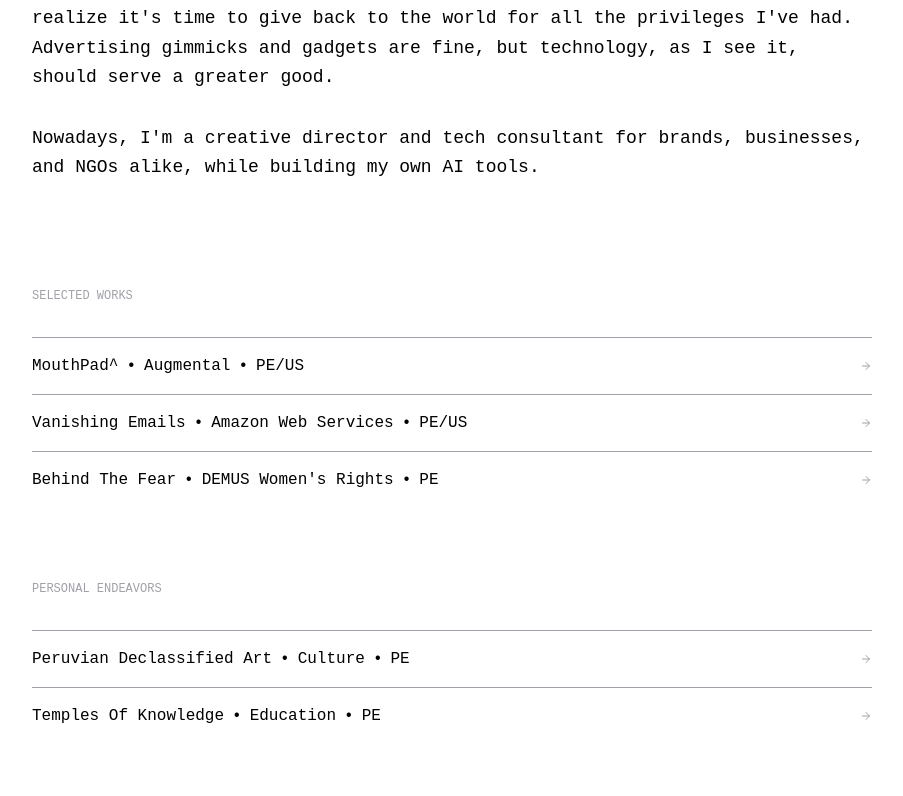
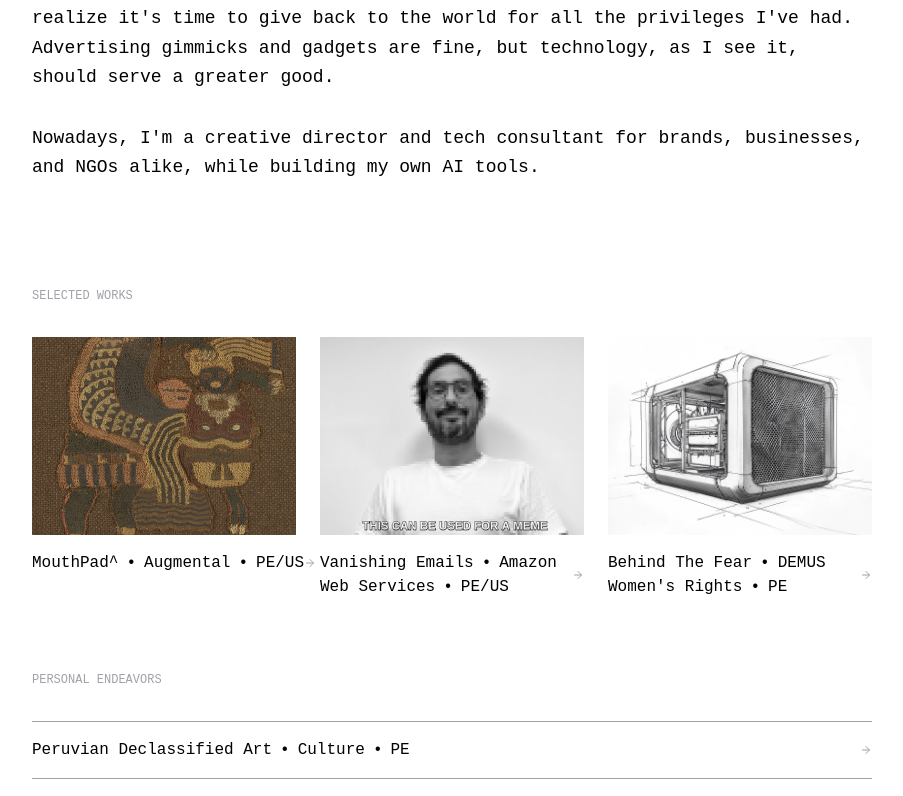
Before and after one commit to miguelcastroe/miguelcastrocreativetech, a React (Vite) app: page / in a window 1280 px wide. Shown: the part 558-1354 px from the top of the page, without its empty margins (188-1091 px from the left). Built offline with nearby package versions, Linux system fonts and the light colour scheme; a web font is replaced by a local one.

Commit message:
Add selected works gallery
Implement a gallery to display selected works in the application.
[skip gpt_engineer]

```diff
--- a/src/components/WorksSection.tsx
+++ b/src/components/WorksSection.tsx
@@ -5,9 +5,18 @@ const WorksSection = () => {
   return (
     <section className="mb-18 animate-fade-in">
       <h2 className="text-xs uppercase mb-8 text-[#a1a1aa]">Selected Works</h2>
-      <div className="flex flex-col">
-        <Link to="/mouthpad" className="py-4 border-t border-[#a1a1aa] [border-top-width:0.5px] flex justify-between items-center group">
-          <div className="group-hover:text-[#ff4f00] transition-colors text-base md:text-base sm:text-sm xs:text-xs">
+      <div className="grid grid-cols-1 md:grid-cols-2 lg:grid-cols-3 gap-6">
+        <Link to="/mouthpad" className="group">
+          <div className="relative aspect-[4/3] mb-4 overflow-hidden">
+            <img
+              src="/lovable-uploads/ea98ca53-d9a6-4616-9b6b-77d9660c0c45.png"
+              alt="MouthPad Project"
+              className="object-cover w-full h-full transition-transform duration-500 group-hover:scale-105"
+            />
+            <div className="absolute inset-0 bg-black bg-opacity-0 group-hover:bg-opacity-20 transition-all duration-300" />
+          </div>
+          <div className="flex justify-between items-center">
+            <div className="group-hover:text-[#ff4f00] transition-colors text-base">
               <span>MouthPad^</span>
               <span className="mx-2">•</span>
               <span>Augmental</span>
@@ -15,9 +24,20 @@ const WorksSection = () => {
               <span>PE/US</span>
             </div>
             <ArrowRight className="w-3 h-3 text-[#a1a1aa] transition-transform group-hover:text-[#ff4f00] group-hover:translate-x-1 flex-shrink-0" />
+          </div>
         </Link>
-        <Link to="/vanishing-emails" className="py-4 border-t border-[#a1a1aa] [border-top-width:0.5px] flex justify-between items-center group">
-          <div className="group-hover:text-[#ff4f00] transition-colors text-base md:text-base sm:text-sm xs:text-xs">
+
+        <Link to="/vanishing-emails" className="group">
+          <div className="relative aspect-[4/3] mb-4 overflow-hidden">
+            <img
+              src="/lovable-uploads/b75fc07d-3d4e-4914-bf6b-e4abbe80cd87.png"
+              alt="Vanishing Emails Project"
+              className="object-cover w-full h-full transition-transform duration-500 group-hover:scale-105"
+            />
+            <div className="absolute inset-0 bg-black bg-opacity-0 group-hover:bg-opacity-20 transition-all duration-300" />
+          </div>
+          <div className="flex justify-between items-center">
+            <div className="group-hover:text-[#ff4f00] transition-colors text-base">
               <span>Vanishing Emails</span>
               <span className="mx-2">•</span>
               <span>Amazon Web Services</span>
@@ -25,9 +45,20 @@ const WorksSection = () => {
               <span>PE/US</span>
             </div>
             <ArrowRight className="w-3 h-3 text-[#a1a1aa] transition-transform group-hover:text-[#ff4f00] group-hover:translate-x-1 flex-shrink-0" />
+          </div>
         </Link>
-        <Link to="/behind-the-fear" className="py-4 border-t border-[#a1a1aa] [border-top-width:0.5px] flex justify-between items-center group">
-          <div className="group-hover:text-[#ff4f00] transition-colors text-base md:text-base sm:text-sm xs:text-xs">
+
+        <Link to="/behind-the-fear" className="group">
+          <div className="relative aspect-[4/3] mb-4 overflow-hidden">
+            <img
+              src="/lovable-uploads/c03d6e3b-ea94-4de7-982c-662c9aa2a1b9.png"
+              alt="Behind The Fear Project"
+              className="object-cover w-full h-full transition-transform duration-500 group-hover:scale-105"
+            />
+            <div className="absolute inset-0 bg-black bg-opacity-0 group-hover:bg-opacity-20 transition-all duration-300" />
+          </div>
+          <div className="flex justify-between items-center">
+            <div className="group-hover:text-[#ff4f00] transition-colors text-base">
               <span>Behind The Fear</span>
               <span className="mx-2">•</span>
               <span>DEMUS Women's Rights</span>
@@ -35,6 +66,7 @@ const WorksSection = () => {
               <span>PE</span>
             </div>
             <ArrowRight className="w-3 h-3 text-[#a1a1aa] transition-transform group-hover:text-[#ff4f00] group-hover:translate-x-1 flex-shrink-0" />
+          </div>
         </Link>
       </div>
     </section>
--- a/src/integrations/supabase/types.ts
+++ b/src/integrations/supabase/types.ts
@@ -60,6 +60,33 @@ export type Database = {
         }
         Relationships: []
       }
+      emoji_mappings: {
+        Row: {
+          category: string | null
+          created_at: string
+          emojis: string[]
+          id: string
+          keywords: string[]
+          theme: string
+        }
+        Insert: {
+          category?: string | null
+          created_at?: string
+          emojis: string[]
+          id?: string
+          keywords: string[]
+          theme: string
+        }
+        Update: {
+          category?: string | null
+          created_at?: string
+          emojis?: string[]
+          id?: string
+          keywords?: string[]
+          theme?: string
+        }
+        Relationships: []
+      }
       messages: {
         Row: {
           created_at: string
@@ -89,6 +116,8 @@ export type Database = {
       }
       news_sources: {
         Row: {
+          category: string | null
+          country: string | null
           created_at: string
           id: string
           is_active: boolean | null
@@ -97,6 +126,8 @@ export type Database = {
           url: string
         }
         Insert: {
+          category?: string | null
+          country?: string | null
           created_at?: string
           id?: string
           is_active?: boolean | null
@@ -105,6 +136,8 @@ export type Database = {
           url: string
         }
         Update: {
+          category?: string | null
+          country?: string | null
           created_at?: string
           id?: string
           is_active?: boolean | null
@@ -136,6 +169,36 @@ export type Database = {
           created_at?: string
           id?: string
           published?: boolean | null
+          title?: string
+          updated_at?: string
+        }
+        Relationships: []
+      }
+      products: {
+        Row: {
+          created_at: string
+          description: string
+          id: string
+          is_sold_out: boolean | null
+          price: number
+          title: string
+          updated_at: string
+        }
+        Insert: {
+          created_at?: string
+          description: string
+          id?: string
+          is_sold_out?: boolean | null
+          price: number
+          title: string
+          updated_at?: string
+        }
+        Update: {
+          created_at?: string
+          description?: string
+          id?: string
+          is_sold_out?: boolean | null
+          price?: number
           title?: string
           updated_at?: string
         }
@@ -198,6 +261,33 @@ export type Database = {
           project_type?: string | null
           title?: string
           video_url?: string | null
+        }
+        Relationships: []
+      }
+      reservations: {
+        Row: {
+          created_at: string
+          email: string
+          id: string
+          name: string
+          phone: string
+          status: string | null
+        }
+        Insert: {
+          created_at?: string
+          email: string
+          id?: string
+          name: string
+          phone: string
+          status?: string | null
+        }
+        Update: {
+          created_at?: string
+          email?: string
+          id?: string
+          name?: string
+          phone?: string
+          status?: string | null
         }
         Relationships: []
       }
@@ -308,6 +398,44 @@ export type Database = {
           website?: string | null
         }
         Relationships: []
+      }
+      transfer_news: {
+        Row: {
+          content: string
+          created_at: string | null
+          id: string
+          published_at: string | null
+          source_id: string | null
+          title: string
+          url: string
+        }
+        Insert: {
+          content: string
+          created_at?: string | null
+          id?: string
+          published_at?: string | null
+          source_id?: string | null
+          title: string
+          url: string
+        }
+        Update: {
+          content?: string
+          created_at?: string | null
+          id?: string
+          published_at?: string | null
+          source_id?: string | null
+          title?: string
+          url?: string
+        }
+        Relationships: [
+          {
+            foreignKeyName: "transfer_news_source_id_fkey"
+            columns: ["source_id"]
+            isOneToOne: false
+            referencedRelation: "news_sources"
+            referencedColumns: ["id"]
+          },
+        ]
       }
       transfers: {
         Row: {
```
Lines whose indentation alone changed are shown as unchanged.
